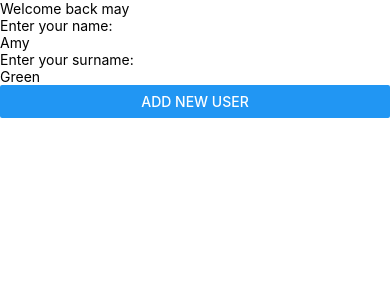
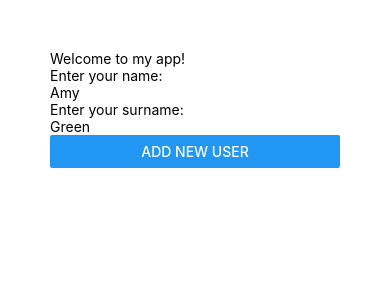
Before and after one commit to MayleahsProgram/My-First-App, a React Native app in the folder first-app/: screen / in a window 390 px wide. Shown: the top 300 px of the page. Built offline with nearby package versions, Linux system fonts and the light colour scheme.

Commit message:
added welcome text

```diff
--- a/first-app/App.tsx
+++ b/first-app/App.tsx
@@ -3,8 +3,8 @@ import { StyleSheet, Text, View, TextInput, Button } from 'react-native';
 
 export default function App() {
   return (
-    <View style={styles.container}>
-      <Text>Welcome back may</Text>
+    <View style={styles.welcomeText}>
+      <Text>Welcome to my app!</Text>
       <Text>Enter your name:</Text>
       <TextInput placeholder="Amy"/>
       <Text>Enter your surname:</Text>
@@ -18,9 +18,10 @@ export default function App() {
 
 const styles = StyleSheet.create({
   welcomeText: {
-    flex: 1,
-    backgroundColor: '#fff',
-    alignItems: 'center',
-    justifyContent: 'center',
+    padding: 50,
+    color: "blue",
+    fontWeight: "bold",
+    fontSize: 30,
+    textAlign: "center",
   },
 });
```
